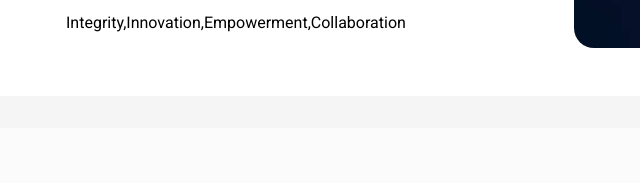
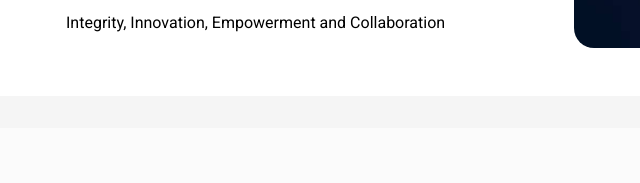
Before and after one commit to Fahmedo/peopleApexSolution, a plain HTML site: page index.html in a window 1280 px wide. Shown: the part 521-704 px from the top of the page, 66-706 px from the left. Drawn offline with nearby package versions, Linux system fonts and the light colour scheme; a web font is replaced by a local one.

Commit message:
push last change

```diff
--- a/index.html
+++ b/index.html
@@ -91,7 +91,7 @@
     <section id="home" class="hero">
       <div class="details">
         <div>People <span>Apex</span> Solution</div>
-        <p>Integrity,Innovation,Empowerment,Collaboration</p>
+        <p>Integrity, Innovation, Empowerment and Collaboration</p>
       </div>
       <div class="img-container">
         <img src="./images/hr-pic.jpg" alt="hr" />
```
